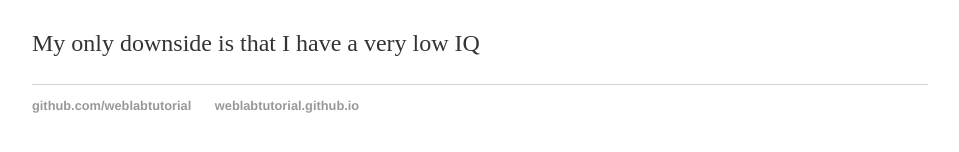
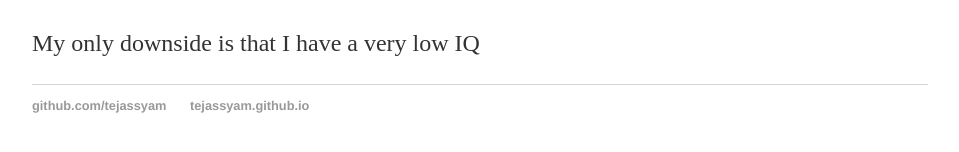
Before and after one commit to TejasSyam/TejasSyam.github.io, a Jekyll site: the page built from about/index.html, in a window 1280 px wide. Shown: the part 381-533 px from the top of the page, without its empty margins (160-1119 px from the left). Built offline with Jekyll 4.4.1, drawn with Linux system fonts in a browser that asks for light colours.

Commit message:
Update default.html

```diff
--- a/_layouts/default.html
+++ b/_layouts/default.html
@@ -18,8 +18,8 @@
 </div>
 <footer>
 <ul>
-<li><a href="https://github.com/weblabtutorial">github.com/weblabtutorial</a></li>
-<li><a href="https://weblabtutorial.github.io"> weblabtutorial.github.io </a></li>
+<li><a href="https://github.com/weblabtutorial">github.com/tejassyam</a></li>
+<li><a href="https://weblabtutorial.github.io"> tejassyam.github.io </a></li>
 </ul>
 </footer>
 </body>
```
